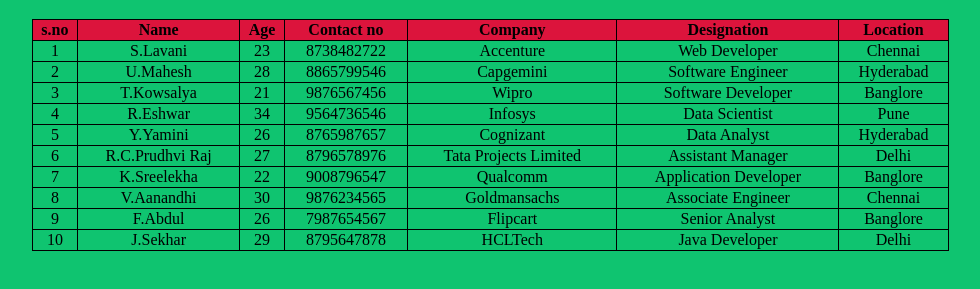
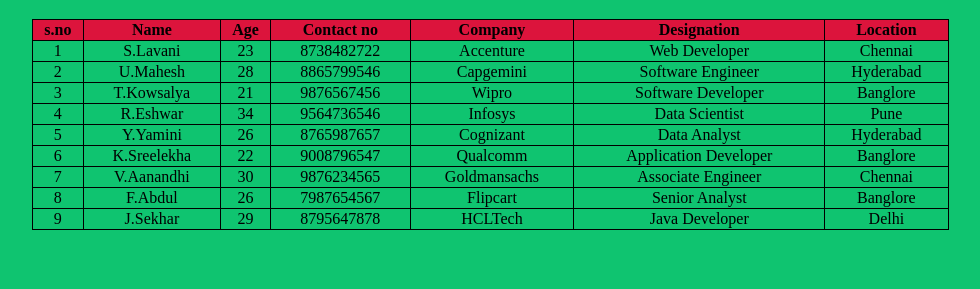
Before and after one commit to v-vikyathi-gh/HTMLTable, a plain HTML site: page index.html in a window 1280 px wide. Shown: the part 61-350 px from the top of the page, without its empty margins (18-998 px from the left). Drawn offline with Linux system fonts and the light colour scheme.

Commit message:
index.html file was modified

```diff
--- a/index.html
+++ b/index.html
@@ -73,18 +73,9 @@
             <td>Hyderabad</td>
 
         </tr>
+
         <tr>
             <td>6</td>
-            <td>R.C.Prudhvi Raj</td>
-            <td>27</td>
-            <td>8796578976</td>
-            <td>Tata Projects Limited</td>
-            <td>Assistant Manager</td>
-            <td>Delhi</td>
-
-        </tr>
-        <tr>
-            <td>7</td>
             <td>K.Sreelekha</td>
             <td>22</td>
             <td>9008796547</td>
@@ -94,7 +85,7 @@
 
         </tr>
         <tr>
-            <td>8</td>
+            <td>7</td>
             <td>V.Aanandhi</td>
             <td>30</td>
             <td>9876234565</td>
@@ -104,7 +95,7 @@
 
         </tr>
         <tr>
-            <td>9</td>
+            <td>8</td>
             <td>F.Abdul</td>
             <td>26</td>
             <td>7987654567</td>
@@ -114,7 +105,7 @@
 
         </tr>
         <tr>
-            <td>10</td>
+            <td>9</td>
             <td>J.Sekhar</td>
             <td>29</td>
             <td>8795647878</td>
```
